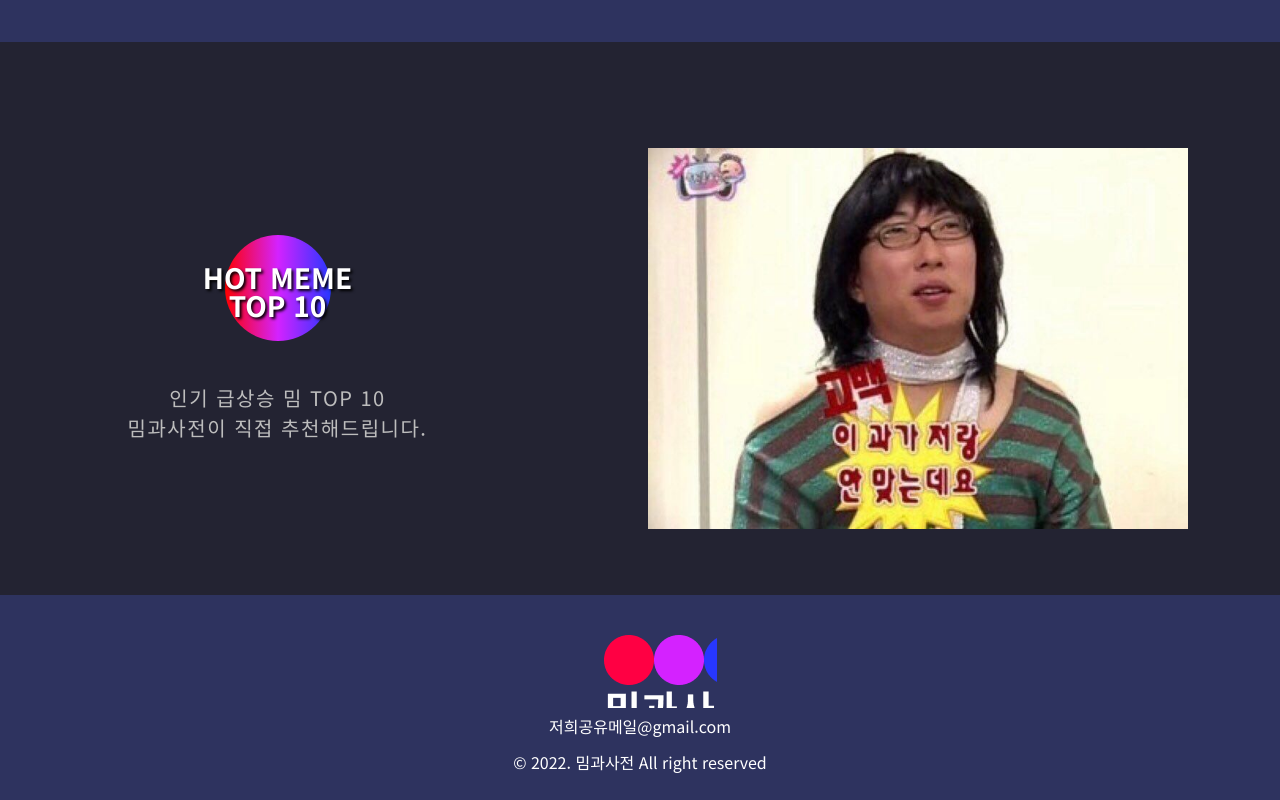
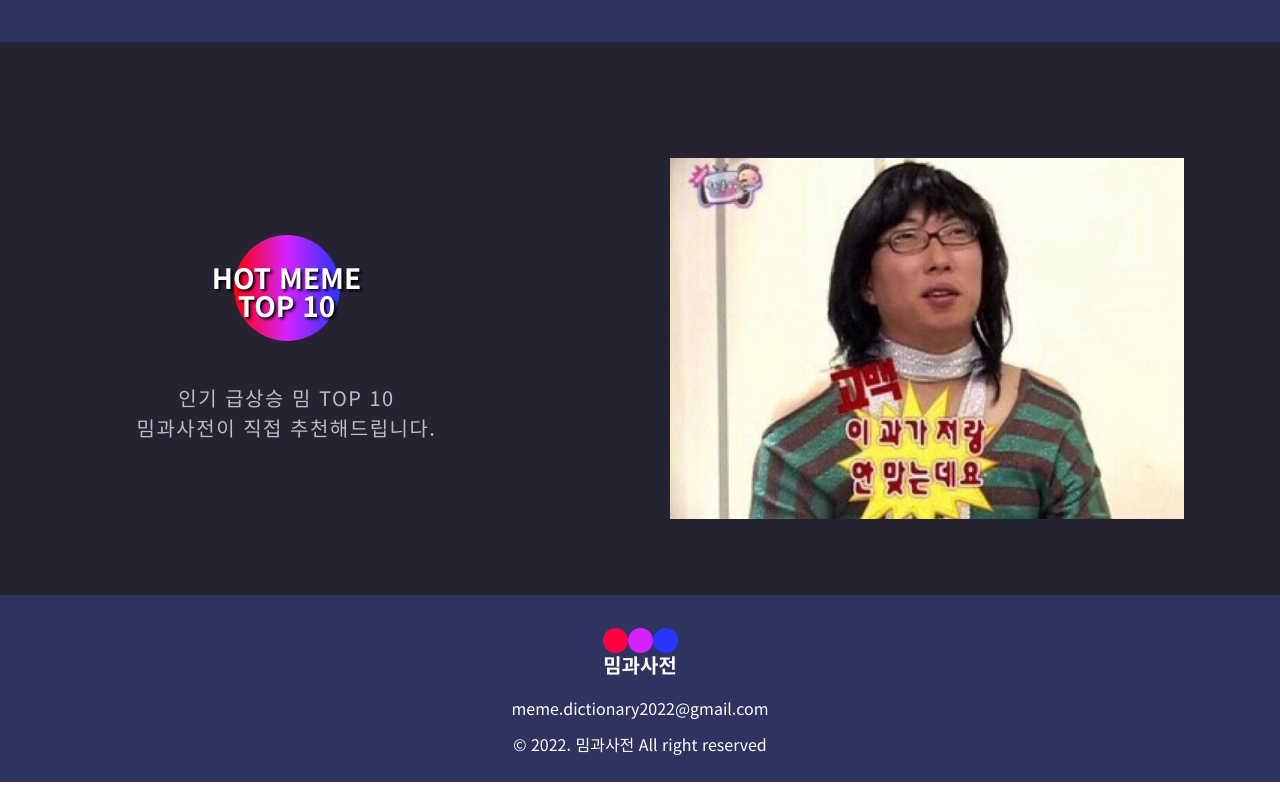
Before and after one commit to MEME-DICTIONARY/MEME-DICTIONARY, a React (Create React App) app: page /main in a window 1280 px wide. Shown: the part 1331-2131 px from the top of the page. Built offline with nearby package versions, Linux system fonts and the light colour scheme.

Commit message:
feat: 메인페이지 html,css 수정

```diff
--- a/src/assets/style/MainPage.module.css
+++ b/src/assets/style/MainPage.module.css
@@ -1,10 +1,13 @@
 .mainpage_main_wrap {
   font-family: "Noto Sans KR", sans-serif;
+  min-width: fit-content;
 }
 
 /* 맨위 첫번째 컨테이너 */
-.firstContainer {
+.first_cont {
   background-color: #232332;
+  /* min-width: fit-content;
+  width:100%; */
   height: 820px;
   padding: 0 175px;
   display: flex;
@@ -44,22 +47,22 @@
   padding-right: 32px;
   cursor: pointer;
 }
-.firstContainer ul {
+.first_cont > .searchBar_hashTags {
   display: flex;
   text-align: end;
   justify-content: end;
   width: 100%;
   margin-top: 24px;
 }
-.firstContainer li {
+.first_cont > .searchBar_hashTags > .searchBar_hashTag {
   color: #fff;
   margin-right: 25px;
   cursor: pointer;
 }
 
 /* 두번째 word ranking 컨테이너 */
-.secondContainer,
-.thirdContainer {
+.second_cont,
+.third_cont {
   display: flex;
   height: 512px;
   background: #2e335f;
@@ -67,14 +70,12 @@
   justify-content: space-around;
   padding-top: 41px;
 }
-.secondContainer .leftSide,
-.thirdContainer .leftSide {
+.leftSide {
   display: flex;
   flex-direction: column;
   align-items: center;
 }
-.secondContainer .leftSide .ranking,
-.thirdContainer .leftSide .ranking {
+.leftSide > .ranking {
   width: 100px;
   height: 100px;
   border-radius: 100%;
@@ -90,20 +91,20 @@
   display: flex;
   justify-content: center;
 }
-.secondContainer .leftSide .ranking h3,
-.thirdContainer .leftSide .ranking h3 {
+.leftSide > .ranking h3 {
   color: white;
   text-align: center;
   font-weight: 700;
 }
-.secondContainer > .leftSide > .ranking h3 {
+.second_cont > .leftSide > .ranking h3 {
   font-size: 30px;
   transform: translateY(15px);
   text-shadow: 2px 2px 3px #000;
 }
-.leftSide p {
+.second_cont_left_desc,
+.third_cont_left_desc {
   margin-top: 42px;
-  width: 370px;
+  width: 380px;
   color: #bdbdbd;
   font-size: 20px;
   font-weight: 400;
@@ -111,14 +112,14 @@
   line-height: 30px;
   text-align: center;
 }
-.rightSide ul {
+.second_cont > .rightSide > .word_ranking_lists {
   width: 510px;
   height: 341px;
   font-weight: 700;
   letter-spacing: 1px;
   margin-top: 65px;
 }
-.rightSide li {
+.second_cont > .rightSide > .word_ranking_lists .word_ranking_list {
   width: 100%;
   text-align: center;
   color: #fff;
@@ -132,7 +133,7 @@
 
   cursor: pointer;
 }
-.rightSide button {
+.second_cont > .rightSide > button {
   display: flex;
   float: right;
   font-size: 20px;
@@ -141,47 +142,53 @@
   align-items: center;
   color: #828282;
 }
-.rightSide button::before {
+.second_cont > .rightSide button::before {
   display: inline-block;
   content: url("../img/icon_update.svg");
 }
 
 /* 세번째 hot meme top 10 이미지 슬라이더 컨테이너 */
-.thirdContainer {
+.third_cont {
   background-color: #232332;
 }
-.thirdContainer > .leftSide > .ranking h3 {
+
+.third_cont > .leftSide > .ranking h3 {
   font-size: 28px;
   position: absolute;
   transform: translateY(25px);
   text-shadow: 2px 2px 3px #000;
 }
-.thirdContainer .rightSide img {
-  width: 540px;
+.third_cont > .rightSide > img {
+  width: 514px;
 }
 
 /* 푸터 */
-footer {
+.footer {
   display: flex;
   flex-direction: column;
   background-color: #2e335f;
   justify-content: center;
   align-items: center;
 }
-footer > a {
-  display: inline-block;
-  width: 153px;
-  height: 73px;
-  font-size: 1px;
-  text-indent: -9999px;
-  overflow: hidden;
-  margin-top:40px;
-  background: url("../img/logo.png");
+.footer > .footer_logo {
+  display: flex;
+  justify-content: center;
+  align-items: center;
+  margin-top: 33px;
 }
-footer > p {
+.footer > .footer_logo > img {
+  width: 50%;
+}
+.footer > .footer_email,
+.footer_copyright {
   color: #fff;
   padding: 10px;
 }
-footer > p:last-child {
+.footer > .footer_copyright {
   margin-bottom: 20px;
 }
+@media (max-width:900px){
+  .second_cont{
+    gap:100px;
+  }
+}
--- a/src/pages/LandingPage.js
+++ b/src/pages/LandingPage.js
@@ -14,7 +14,7 @@ export default function LandingPage() {
 
 
     const onClick = () => {
-        button.current.style.display = 'none';
+        button.current.style.opacity = '0';
 
         circle_left.current.style.transition = 'all ease 2s';
         circle_middle.current.style.transition = 'all ease 2s';
--- a/src/pages/MainPage.js
+++ b/src/pages/MainPage.js
@@ -1,26 +1,27 @@
 import React from "react";
 import styles from "../assets/style/MainPage.module.css"
+import footer_logo from "../assets/img/logo.png";
 import { AiOutlineSearch } from "react-icons/ai";
 
 export default function MainPage() {
     return (
         <main className={styles.mainpage_main_wrap}>
-            <div className={styles.firstContainer}>
+            <div className={styles.first_cont}>
                 <div className={styles.searchBar}>
                     <input type="text" id="search" placeholder="키워드를 입력하여 밈을 검색해보세요!" />
                     <AiOutlineSearch className={styles.searchIcon} size="50" color="#828282" />
                 </div>
-                <ul>
-                    <li>#어쩔티비</li>
-                    <li>#관짝춤</li>
-                    <li>#신기방기뿡뿡방기</li>
+                <ul className={styles.searchBar_hashTags}>
+                    <li className={styles.searchBar_hashTag}>#어쩔티비</li>
+                    <li className={styles.searchBar_hashTag}>#관짝춤</li>
+                    <li className={styles.searchBar_hashTag}>#신기방기뿡뿡방기</li>
                 </ul>
             </div>
-            <div className={styles.secondContainer}>
+            <div className={styles.second_cont}>
                 <div className={styles.leftSide}>
                     <div className={styles.ranking}><h3>WORD<br /> RANKING</h3></div>
 
-                    <p>
+                    <p className={styles.second_cont_left_desc}>
                         사용자들에게 가장
                         인기있는 단어<br /> 밈 순위입니다.
                         업데이트 버튼을 클릭하면
@@ -30,19 +31,19 @@ export default function MainPage() {
                 </div>
                 <article className={styles.rightSide}>
                     <button>업데이트</button>
-                    <ul>
-                        <div style={{ display: 'flex' }}><span style={{ paddingRight: '80px', color: '#fff', fontSize: '30px' }}>1</span><li>어쩔티비 저쩔티비 시크릿쥬쥬 삼성티비 어쩔티비 저쩔티비 시크릿쥬쥬 삼성티비</li></div>
-                        <div style={{ display: 'flex' }}><span style={{ paddingRight: '80px', color: '#fff', fontSize: '30px' }}>2</span><li>신기방기 뿡뿡방기 청기백기 동방신기</li></div>
-                        <div style={{ display: 'flex' }}><span style={{ paddingRight: '80px', color: '#fff', fontSize: '30px' }}>3</span><li>알잘딱깔센</li></div>
-                        <div style={{ display: 'flex' }}><span style={{ paddingRight: '80px', color: '#fff', fontSize: '30px' }}>4</span><li>그냥 꼬옥 안아주면 되</li></div>
-                        <div style={{ display: 'flex' }}><span style={{ paddingRight: '80px', color: '#fff', fontSize: '30px' }}>5</span><li>롬곡옾눞</li></div>
+                    <ul className={styles.word_ranking_lists}>
+                        <div style={{ display: 'flex' }}><span style={{ paddingRight: '80px', color: '#fff', fontSize: '30px' }}>1</span><li className={styles.word_ranking_list}>어쩔티비 저쩔티비 시크릿쥬쥬 삼성티비 어쩔티비 저쩔티비 시크릿쥬쥬 삼성티비</li></div>
+                        <div style={{ display: 'flex' }}><span style={{ paddingRight: '80px', color: '#fff', fontSize: '30px' }}>2</span><li className={styles.word_ranking_list}>신기방기 뿡뿡방기 청기백기 동방신기</li></div>
+                        <div style={{ display: 'flex' }}><span style={{ paddingRight: '80px', color: '#fff', fontSize: '30px' }}>3</span><li className={styles.word_ranking_list}>알잘딱깔센</li></div>
+                        <div style={{ display: 'flex' }}><span style={{ paddingRight: '80px', color: '#fff', fontSize: '30px' }}>4</span><li className={styles.word_ranking_list}>그냥 꼬옥 안아주면 되</li></div>
+                        <div style={{ display: 'flex' }}><span style={{ paddingRight: '80px', color: '#fff', fontSize: '30px' }}>5</span><li className={styles.word_ranking_list}>롬곡옾눞</li></div>
                     </ul>
                 </article>
             </div>
-            <div className={styles.thirdContainer}>
+            <div className={styles.third_cont}>
                 <div className={styles.leftSide}>
                     <div className={styles.ranking}><h3>HOT MEME<br />TOP 10</h3></div>
-                    <p>
+                    <p className={styles.third_cont_left_desc}>
                         인기 급상승 밈 TOP 10 <br />
                         밈과사전이 직접 추천해드립니다.
                     </p>
@@ -51,10 +52,10 @@ export default function MainPage() {
                     <img src={require("../assets/img/sample.jpeg")} alt="이미지 슬라이더" />
                 </article>
             </div>
-            <footer>
-                <a href="/" className={styles.logo}>로고</a>
-                <p>저희공유메일@gmail.com</p>
-                <p>&copy; 2022. 밈과사전 All right reserved</p>
+            <footer className={styles.footer}>
+                <a href="/" className={styles.footer_logo}><img src={footer_logo} alt="푸터로고" /></a>
+                <p className={styles.footer_email}>meme.dictionary2022@gmail.com</p>
+                <p className={styles.footer_copyright}>&copy; 2022. 밈과사전 All right reserved</p>
             </footer>
         </main>
     );
```
Also changed, not shown: src/assets/img/logo.svg (added).
